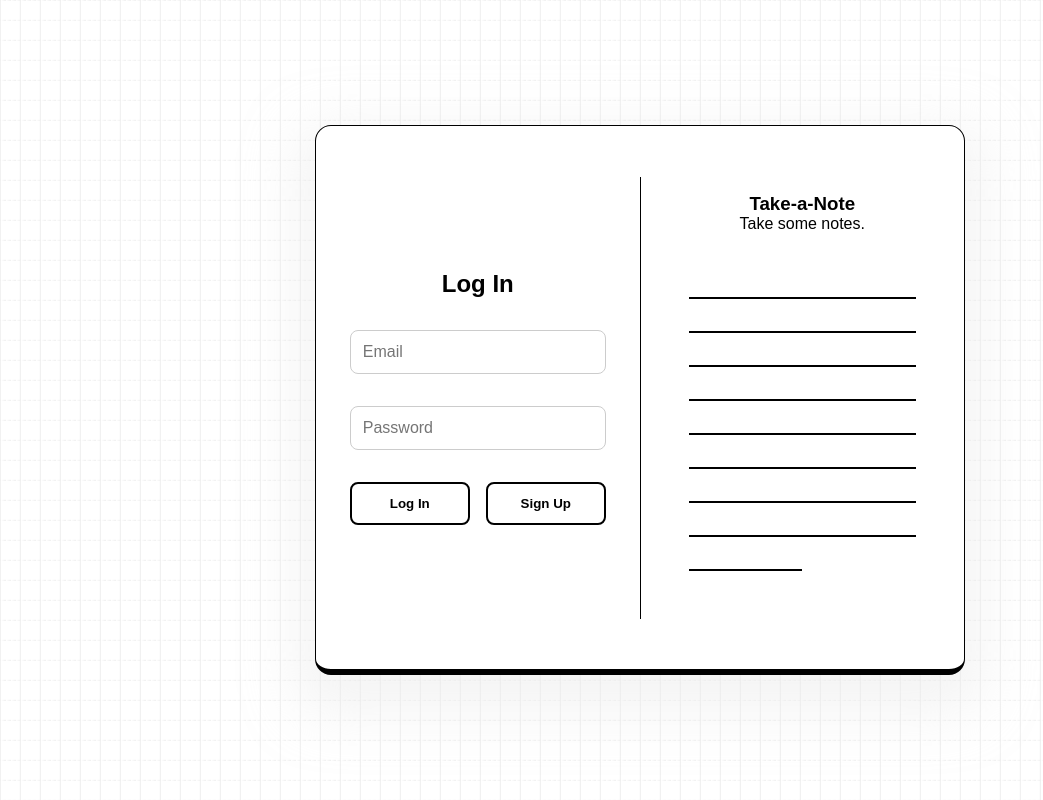
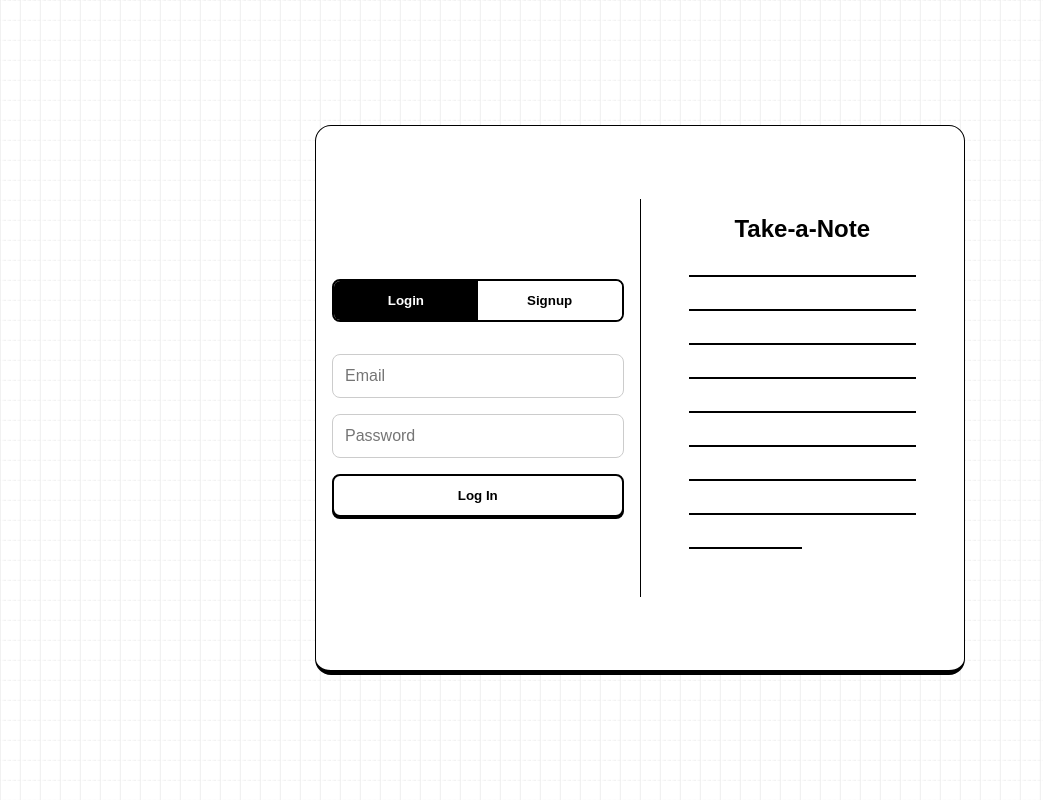
Before and after one commit to raisiglPeter/take-a-note-app, a React (Vite) app: page /login in a window 1280 px wide. Shown: the whole page, without its empty margins (0-1043 px from the left). Built offline with nearby package versions, Linux system fonts and the light colour scheme; no server answers.

Commit message:
feat: refactor login page

```diff
--- a/src/components/layout/AppLayout.tsx
+++ b/src/components/layout/AppLayout.tsx
@@ -8,7 +8,6 @@ export default function AppLayout() {
   return (
     <div className="appLayout">
       <Header />
-      <Spinner width="50px" height="50px" />
       <Main />
     </div>
   );
--- /dev/null
+++ b/src/components/ui/AuthForm.css
@@ -0,0 +1,23 @@
+form.auth-form {
+  flex: 1;
+  display: flex;
+  flex-direction: column;
+  gap: 1rem;
+  justify-content: center;
+  align-items: center;
+}
+
+div.authPage .authPage-left .signUpButtons {
+  display: flex;
+  gap: 1rem;
+  width: 100%;
+  justify-content: center;
+}
+
+div.authPage .authPage-left form input {
+  width: 100%;
+  padding: 0.75rem;
+  border: 1px solid #ccc;
+  border-radius: 0.5rem;
+  font-size: 1rem;
+}
--- /dev/null
+++ b/src/components/ui/AuthForm.tsx
@@ -0,0 +1,83 @@
+import { useState, type SyntheticEvent } from "react";
+import toast from "react-hot-toast";
+import { handleApiError } from "../../utils/handleApiError";
+import { loginUser, signUpUser } from "../../services/authService";
+import Button from "../ui/Button";
+import Spinner from "../ui/Spinner";
+
+import "./AuthForm.css";
+
+type AuthFormProps = {
+  signup?: boolean;
+};
+
+export function AuthForm({ signup = false }: AuthFormProps) {
+  const [email, setEmail] = useState("");
+  const [password, setPassword] = useState("");
+  const [firstName, setFirstName] = useState("");
+  const [lastName, setLastName] = useState("");
+  const [loading, setLoading] = useState(false);
+
+  const handleSubmit = async (e: SyntheticEvent<HTMLFormElement>) => {
+    e.preventDefault();
+    setLoading(true);
+
+    try {
+      if (signup) {
+        await signUpUser(email, password, firstName, lastName);
+        toast.success("Check your email for confirmation!");
+      } else {
+        await loginUser(email, password);
+        toast.success("Logged In!");
+      }
+    } catch (error: unknown) {
+      handleApiError(error);
+    } finally {
+      setLoading(false);
+    }
+  };
+
+  return (
+    <form onSubmit={handleSubmit} className="auth-form">
+      {signup && (
+        <>
+          <input
+            type="text"
+            placeholder="First name"
+            value={firstName}
+            onChange={(e) => setFirstName(e.target.value)}
+            required
+          />
+          <input
+            type="text"
+            placeholder="Last name"
+            value={lastName}
+            onChange={(e) => setLastName(e.target.value)}
+            required
+          />
+        </>
+      )}
+
+      <input
+        type="email"
+        placeholder="Email"
+        value={email}
+        onChange={(e) => setEmail(e.target.value)}
+        required
+      />
+      <input
+        type="password"
+        placeholder="Password"
+        value={password}
+        onChange={(e) => setPassword(e.target.value)}
+        required
+      />
+
+      <div className="signUpButtons">
+        <Button type="submit" disabled={loading}>
+          {loading ? <Spinner size="2em" /> : signup ? "Sign Up" : "Log In"}
+        </Button>
+      </div>
+    </form>
+  );
+}
--- a/src/components/ui/Button.css
+++ b/src/components/ui/Button.css
@@ -1,30 +1,47 @@
 button.ui-button {
   cursor: pointer;
   padding: 0.75rem 1.5rem;
-  min-width: 120px;
-  height: 100%;
   border-radius: 0.5rem;
-  display: flex;
+  border: 2px solid black;
+  font-weight: 600;
+  display: inline-flex;
+  align-items: center;
   justify-content: center;
-  align-items: center;
-  text-align: center;
-  border: 2px black solid;
+  gap: 0.5rem;
+  transition: ease-in-out 0.1s;
+  box-shadow: 0px 2px 0px 0px black;
+}
+
+button.ui-button:hover:not(:disabled) {
+  transform: translateY(-2px);
+  box-shadow: 0px 4px 0px 0px black;
+}
+
+button.ui-button:active:not(:disabled) {
+  transform: translateY(0px);
+  box-shadow: 0px 1px 0px 0px black;
+}
+
+button.ui-button.full-width {
+  width: 100%;
+}
+
+button.ui-button.fit-width {
+  width: fit-content;
+}
+
+/* Button Variants (Primary / Secondary / Danger) */
+button.ui-button.ui-button--primary {
   background-color: white;
   color: black;
-  font-weight: 600;
-  transition: ease-in-out 0.1s;
 }
 
-button.ui-button:hover {
-  transform: translateY(-3px);
-  box-shadow: 0px 3px 0px 0px black;
+button.ui-button.ui-button--secondary {
+  background-color: black;
+  color: white;
 }
 
-button.ui-button:active {
-  transform: translateY(-1px);
+button.ui-button.ui-button--danger {
+  background-color: #ff4d4d;
+  color: white;
 }
-
-button.ui-button:disabled {
-  opacity: 0.6;
-  cursor: not-allowed;
-}
--- a/src/components/ui/Button.tsx
+++ b/src/components/ui/Button.tsx
@@ -4,16 +4,21 @@ import "./Button.css";
 
 interface ButtonProps extends ButtonHTMLAttributes<HTMLButtonElement> {
   variant?: "primary" | "secondary" | "danger";
+  width?: "full" | "fit-content";
 }
 
 export default function Button({
   variant = "primary",
+  width = "full",
   children,
   ...props
 }: ButtonProps) {
   const variantClass = `ui-button--${variant}`;
+
+  const buttonWidth = width === "full" ? "full-width" : "fit-width";
+
   return (
-    <button className={`ui-button ${variantClass} `} {...props}>
+    <button className={`ui-button ${variantClass} ${buttonWidth}`} {...props}>
       {children}
     </button>
   );
--- a/src/components/ui/Spinner.tsx
+++ b/src/components/ui/Spinner.tsx
@@ -1,20 +1,20 @@
 import "./Spinner.css";
 
 type SpinnerProps = {
-  width?: string;
-  height?: string;
+  size?: string;
+
   className?: string;
 };
 
 export default function Spinner({
-  width = "1em",
-  height = "1em",
+  size = "1em",
+
   className = "",
 }: SpinnerProps) {
   return (
     <div
       className={`loading-spinner ${className}`}
-      style={{ width: width, height: height }}
+      style={{ width: size, height: size }}
     ></div>
   );
 }
--- a/src/pages/AuthPage.css
+++ b/src/pages/AuthPage.css
@@ -5,33 +5,32 @@ div.authPage {
   background-color: white;
   width: 650px;
   height: 550px;
-  box-shadow: 0px 20px 50px 20px rgb(235, 235, 235, 0.5);
   border-radius: 1rem;
   margin: auto;
   border: 1px black solid;
-  border-bottom: 6px black solid;
+  border-bottom: 5px black solid;
 }
 
 div.authPage .authPage-left {
   flex: 1;
   padding: 1rem;
-  height: 100%;
   display: flex;
   flex-direction: column;
-  align-items: center;
-  justify-content: center;
+  gap: 2rem;
 }
 
 div.authPage .authPage-right {
   flex: 1;
   padding: 1rem;
-  border-bottom-right-radius: 1rem;
-  border-top-right-radius: 1rem;
   border-left: 1px solid black;
 }
 
 div.authPage .authPage-right .authPage-right-text {
   text-align: center;
+}
+
+.authPage-right-text > h3 {
+  font-size: x-large;
 }
 
 div.authPage-right .authPage-right-lines {
@@ -40,6 +39,7 @@ div.authPage-right .authPage-right-lines {
   align-items: start;
   justify-content: start;
   padding: 2rem;
+  padding-top: 0;
 }
 
 div.authPage-right .authPage-right-line {
@@ -52,26 +52,38 @@ div.authPage-right .authPage-right-line:last-child {
   width: 50%;
 }
 
-div.authPage .authPage-left > form {
+div.authPage-left-tabs {
   display: flex;
-  flex-direction: column;
-  gap: 2rem;
-  justify-content: space-between;
-  align-items: center;
+  justify-content: center;
+  border: 2px solid black;
+  border-radius: 0.5rem;
+  overflow: hidden;
+  background-color: white;
 }
 
-/* Add to src/pages/AuthPage.css */
-div.authPage .authPage-left .signUpButtons {
+div.authPage-left-tabs > button {
+  flex: 1;
+  cursor: pointer;
+  padding: 0.75rem;
   display: flex;
-  gap: 1rem;
-  width: 100%;
   justify-content: center;
+  align-items: center;
+  text-align: center;
+  font-weight: 600;
+  background-color: white;
+  color: black;
+  border: none;
+  transition:
+    background-color 0.15s ease,
+    color 0.15s ease;
 }
 
-div.authPage .authPage-left form input {
-  width: 100%;
-  padding: 0.75rem;
-  border: 1px solid #ccc;
-  border-radius: 0.5rem;
-  font-size: 1rem;
+button.tab-button-left.active,
+button.tab-button-right.active {
+  background-color: black;
+  color: white;
 }
+
+div.authPage-left-tabs > button:not(.active):hover {
+  background-color: #f0f0f0;
+}
--- a/src/pages/AuthPage.tsx
+++ b/src/pages/AuthPage.tsx
@@ -1,104 +1,35 @@
-// src/pages/AuthPage.tsx
-import { useState, type SyntheticEvent } from "react";
-import toast from "react-hot-toast";
-import { handleApiError } from "../utils/handleApiError";
-import { supabase } from "../lib/supabaseClient";
+import { useState } from "react";
+import { AuthForm } from "../components/ui/AuthForm";
 
 import "./AuthPage.css";
-import Button from "../components/ui/Button";
-import Spinner from "../components/ui/Spinner";
 
 export default function AuthPage() {
   const [isSignUp, setIsSignUp] = useState(false);
-  const [email, setEmail] = useState("");
-  const [password, setPassword] = useState("");
-  const [loading, setLoading] = useState(false);
-
-  const handleSubmit = async (e: SyntheticEvent<HTMLFormElement>) => {
-    e.preventDefault();
-    setLoading(true);
-
-    try {
-      const { error } = await supabase.auth.signInWithPassword({
-        email,
-        password,
-      });
-      if (error) throw error;
-
-      toast.success("Successfully logged in!");
-    } catch (error: unknown) {
-      handleApiError(error);
-    } finally {
-      setLoading(false);
-    }
-  };
-
-  const handleSignUp = async () => {
-    if (!email || !password) {
-      toast.error("Please enter both email and password.");
-      return;
-    }
-
-    setLoading(true);
-
-    try {
-      const { error } = await supabase.auth.signUp({ email, password });
-      if (error) throw error;
-
-      toast.success("Check your email for confirmation!");
-    } catch (error) {
-      handleApiError(error);
-    } finally {
-      setLoading(false);
-    }
-  };
-
   return (
     <div className="authPage">
       <div className="authPage-left">
-        <form onSubmit={handleSubmit}>
-          <h2>{isSignUp ? "Sign Up" : "Log In"}</h2>
-
-          <input
-            type="email"
-            placeholder="Email"
-            value={email}
-            onChange={(e) => setEmail(e.target.value)}
-            required
-          />
-
-          <input
-            type="password"
-            placeholder="Password"
-            value={password}
-            onChange={(e) => setPassword(e.target.value)}
-            required
-          />
-
-          {loading ? (
-            <Spinner />
-          ) : (
-            <div className="signUpButtons">
-              <Button type="submit" disabled={loading}>
-                {loading ? "Processing..." : "Log In"}
-              </Button>
-              <Button
-                type="button"
-                onClick={handleSignUp}
-                disabled={loading}
-                variant="secondary"
-              >
-                {loading ? "Processing..." : "Sign Up"}
-              </Button>
-            </div>
-          )}
-        </form>
+        <div className="authPage-left-tabs">
+          <button
+            type="button"
+            className={`${isSignUp ? "" : "active"} tab-button-left`}
+            onClick={() => setIsSignUp(false)}
+          >
+            Login
+          </button>
+          <button
+            className={`${!isSignUp ? "" : "active"} tab-button-right`}
+            type="button"
+            onClick={() => setIsSignUp(true)}
+          >
+            Signup
+          </button>
+        </div>
+        <AuthForm signup={isSignUp} />
       </div>
 
       <div className="authPage-right">
         <div className="authPage-right-text">
           <h3>Take-a-Note</h3>
-          <p>Take some notes.</p>
         </div>
         <div className="authPage-right-lines">
           {Array.from({ length: 9 }).map((_, index) => {
--- /dev/null
+++ b/src/services/authService.ts
@@ -0,0 +1,33 @@
+import { supabase } from "../lib/supabaseClient";
+
+export async function loginUser(email: string, password: string) {
+  const { data, error } = await supabase.auth.signInWithPassword({
+    email,
+    password,
+  });
+
+  if (error) throw error;
+  return data;
+}
+
+// email, password, firstName, lastName
+export async function signUpUser(
+  email: string,
+  password: string,
+  firstName?: string,
+  lastName?: string,
+) {
+  const { data, error } = await supabase.auth.signUp({
+    email,
+    password,
+    options: {
+      data: {
+        first_name: firstName,
+        last_name: lastName,
+      },
+    },
+  });
+
+  if (error) throw error;
+  return data;
+}
```
Also changed, not shown: src/errors/httpErrors.ts (deleted, +0 -28 lines), src/utils/handleApiError.ts (+17 -10 lines).
